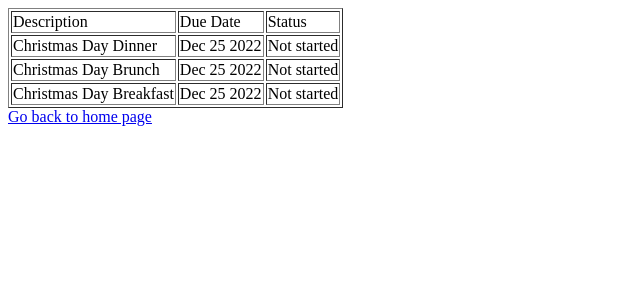
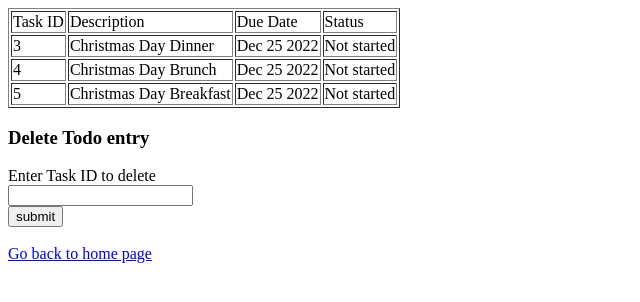
Before and after one commit to adamhannadev/simple-todo, a Flask app: page /list in a window 1280 px wide. Shown: the top 302 px of the page, without its empty margins (0-640 px from the left). Run offline with Flask 2, Linux system fonts and the light colour scheme; data comes from the database, SQL or seed files in the repository; both versions use the stored data as it was after the commit.

Commit message:
Adding a delete capability for todos

```diff
--- a/app.py
+++ b/app.py
@@ -35,13 +35,34 @@ def createtodo():
          return redirect("list")
          con.close()
 
+@app.route('/deletetodo',methods = ['POST', 'GET'])
+def deletetodo():
+   if request.method == 'POST':
+      try:
+         rowid = request.form['rowid']
+
+         with sql.connect("database.db") as con:
+            cur = con.cursor()
+
+            cur.execute("DELETE FROM todos WHERE rowid=?",(rowid))
+
+            con.commit()
+            msg = "Task succesfully delete"
+      except:
+         con.rollback()
+         msg = "Error in deleting task"
+
+      finally:
+         return redirect("list")
+         con.close()
+
 @app.route('/list')
 def list():
    con = sql.connect("database.db")
    con.row_factory = sql.Row
 
    cur = con.cursor()
-   cur.execute("select * from todos")
+   cur.execute("select rowid,description,due_date,status from todos")
 
    rows = cur.fetchall();
    return render_template("list.html",rows = rows)
--- a/templates/list.html
+++ b/templates/list.html
@@ -4,6 +4,7 @@
 
       <table border = 1>
          <thead>
+            <td>Task ID</td>
             <td>Description</td>
             <td>Due Date</td>
             <td>Status</td>
@@ -11,6 +12,7 @@
 
          {% for row in rows %}
             <tr>
+                <td>{{row["rowid"]}}</td>
                <td>{{row["description"]}}</td>
                <td>{{row["due_date"]}}</td>
                <td> {{ row["status"]}}</td>
@@ -18,7 +20,15 @@
          {% endfor %}
       </table>
 
-      <a href = "/">Go back to home page</a>
+      <form action = "{{ url_for('deletetodo') }}" method = "POST">
+        <h3>Delete Todo entry</h3>
+        Enter Task ID to delete<br>
+        <input type = "text" name = "rowid" /></br>
+
+        <input type = "submit" value = "submit" /><br>
+     </form>
+     <br>
+     <a href = "/">Go back to home page</a>
 
    </body>
 </html>
```
Also changed, not shown: database.db.
